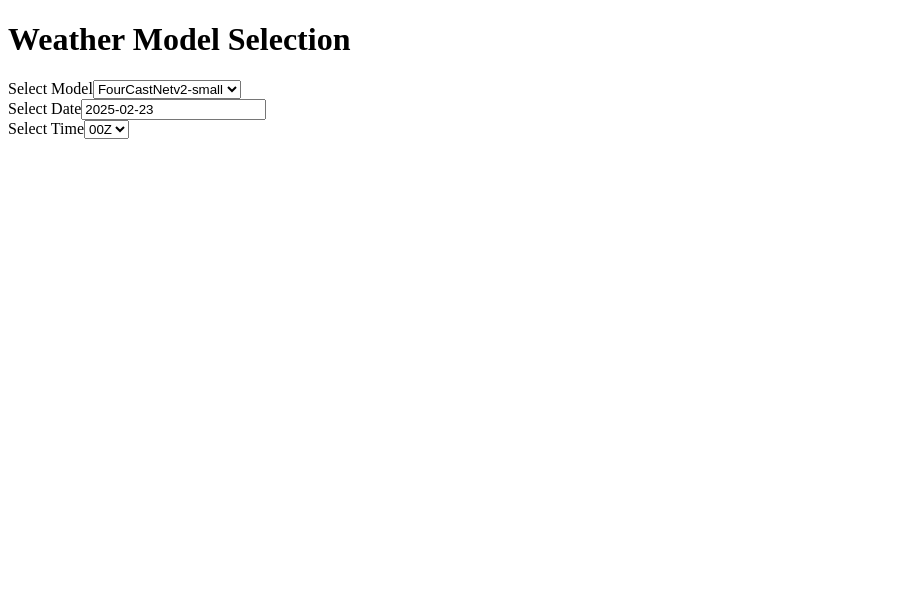
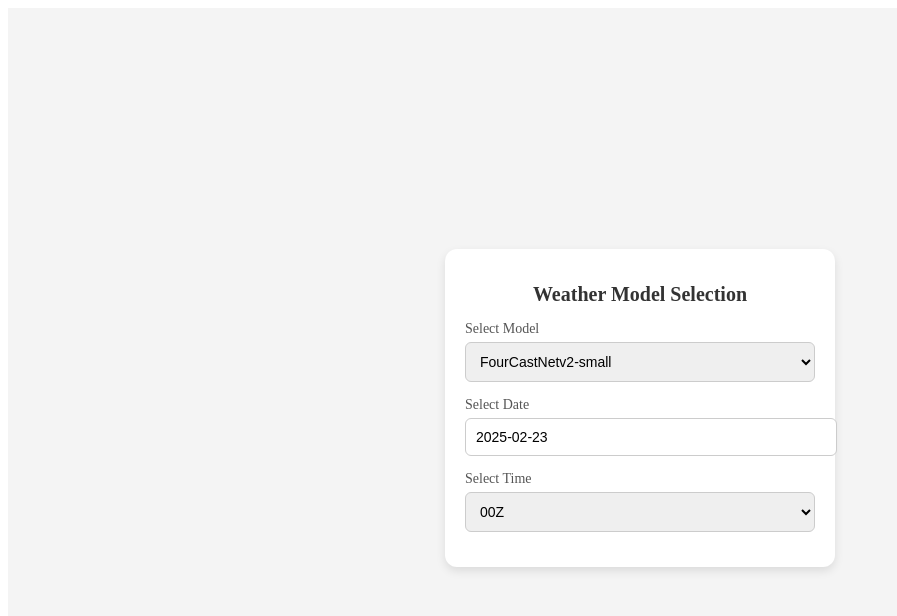
Before and after one commit to jacob-t-radford/ai-weather-frontend, a React (Create React App) app: page / in a window 1280 px wide. Shown: the top 616 px of the page, without its empty margins (0-897 px from the left). Built offline with nearby package versions, Linux system fonts and the light colour scheme.

Commit message:
new styling

```diff
--- a/src/App.js
+++ b/src/App.js
@@ -1,6 +1,7 @@
 import React, { useState } from "react";
 import DatePicker from "react-datepicker";
 import "react-datepicker/dist/react-datepicker.css";
+import "./styles.css"; // ✅ Import the separate CSS file
 
 const BACKEND_URL = "https://aiweather.duckdns.org/test"; // Flask API URL
 
@@ -19,18 +20,14 @@
     const times = ["00Z", "06Z", "12Z", "18Z"];
 
     return (
-        <div className="flex justify-center items-center min-h-screen bg-gray-100">
-            <div className="bg-white shadow-lg rounded-2xl p-6 w-96 space-y-4">
-                <h1 className="text-lg font-semibold text-gray-700 text-center">Weather Model Selection</h1>
+        <div className="container">
+            <div className="card">
+                <h1 className="title">Weather Model Selection</h1>
 
                 {/* Model Selection Dropdown */}
-                <div>
-                    <label className="block text-sm font-medium text-gray-600">Select Model</label>
-                    <select
-                        value={selectedModel}
-                        onChange={(e) => setSelectedModel(e.target.value)}
-                        className="mt-1 block w-full p-2 border rounded-lg shadow-sm focus:ring-2 focus:ring-blue-500 focus:outline-none"
-                    >
+                <div className="input-group">
+                    <label>Select Model</label>
+                    <select value={selectedModel} onChange={(e) => setSelectedModel(e.target.value)}>
                         {models.map((model) => (
                             <option key={model} value={model}>
                                 {model}
@@ -40,24 +37,15 @@
                 </div>
 
                 {/* Date Picker */}
-                <div>
-                    <label className="block text-sm font-medium text-gray-600">Select Date</label>
-                    <DatePicker
-                        selected={selectedDate}
-                        onChange={(date) => setSelectedDate(date)}
-                        dateFormat="yyyy-MM-dd"
-                        className="mt-1 block w-full p-2 border rounded-lg shadow-sm focus:ring-2 focus:ring-blue-500 focus:outline-none"
-                    />
+                <div className="input-group">
+                    <label>Select Date</label>
+                    <DatePicker selected={selectedDate} onChange={(date) => setSelectedDate(date)} dateFormat="yyyy-MM-dd" />
                 </div>
 
                 {/* Time Selection Dropdown */}
-                <div>
-                    <label className="block text-sm font-medium text-gray-600">Select Time</label>
-                    <select
-                        value={selectedTime}
-                        onChange={(e) => setSelectedTime(e.target.value)}
-                        className="mt-1 block w-full p-2 border rounded-lg shadow-sm focus:ring-2 focus:ring-blue-500 focus:outline-none"
-                    >
+                <div className="input-group">
+                    <label>Select Time</label>
+                    <select value={selectedTime} onChange={(e) => setSelectedTime(e.target.value)}>
                         {times.map((time) => (
                             <option key={time} value={time}>
                                 {time}
--- /dev/null
+++ b/src/styles.css
@@ -0,0 +1,57 @@
+/* Global container styles */
+.container {
+    display: flex;
+    justify-content: center;
+    align-items: center;
+    height: 100vh;
+    background-color: #f4f4f4;
+}
+
+/* Card (form box) */
+.card {
+    background: white;
+    padding: 20px;
+    border-radius: 12px;
+    box-shadow: 0 4px 10px rgba(0, 0, 0, 0.1);
+    width: 350px;
+    text-align: center;
+}
+
+/* Title */
+.title {
+    font-size: 20px;
+    font-weight: bold;
+    color: #333;
+    margin-bottom: 15px;
+}
+
+/* Input group styling */
+.input-group {
+    display: flex;
+    flex-direction: column;
+    text-align: left;
+    margin-bottom: 15px;
+}
+
+.input-group label {
+    font-size: 14px;
+    font-weight: 500;
+    color: #555;
+    margin-bottom: 5px;
+}
+
+/* Dropdown & DatePicker styles */
+select, .react-datepicker__input-container input {
+    width: 100%;
+    padding: 10px;
+    border: 1px solid #ccc;
+    border-radius: 6px;
+    font-size: 14px;
+    transition: border-color 0.2s ease-in-out;
+}
+
+select:focus, .react-datepicker__input-container input:focus {
+    outline: none;
+    border-color: #007bff;
+    box-shadow: 0 0 5px rgba(0, 123, 255, 0.5);
+}
```
